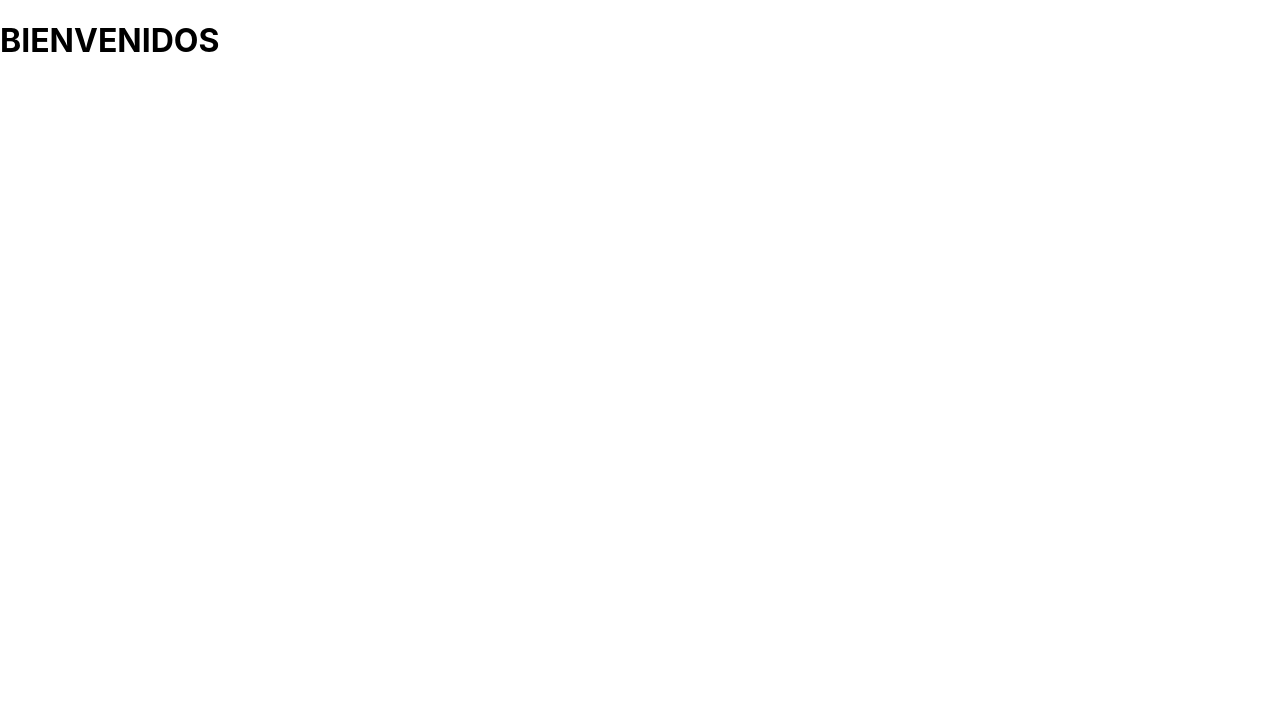
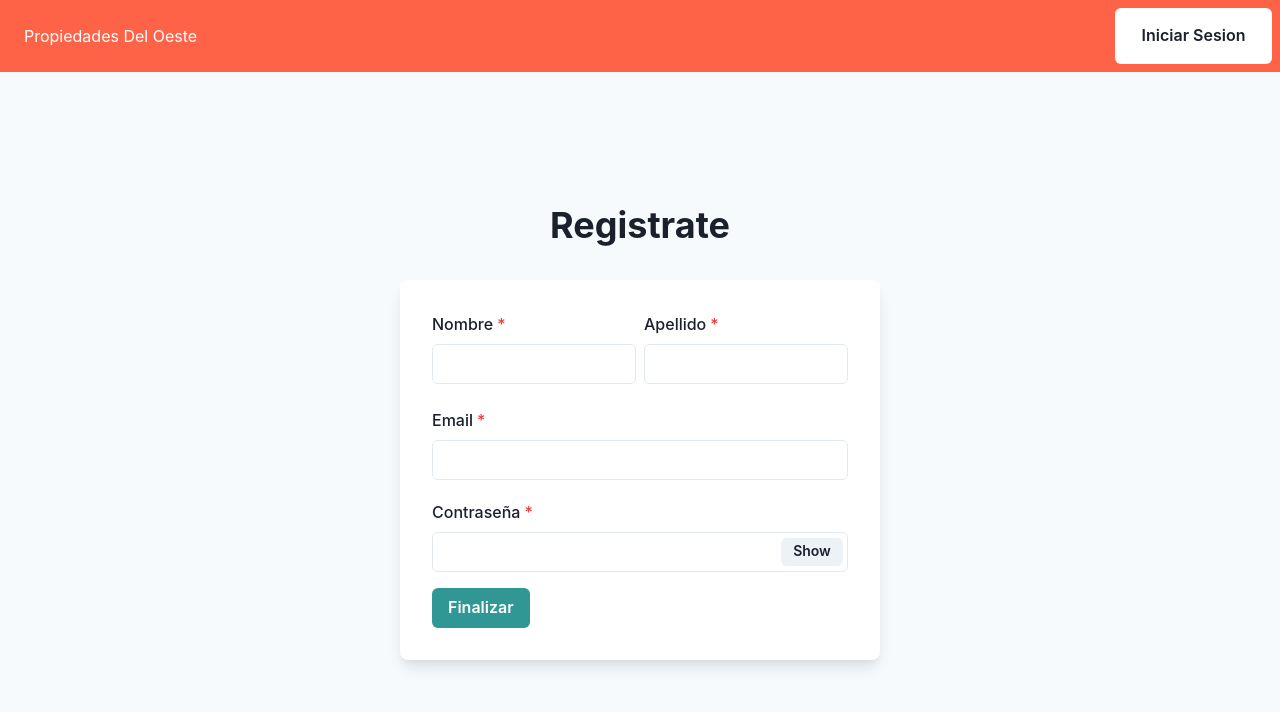
Before and after one commit to Alvaro-Ezequiel-Zalbaveascoba/props_del_oeste, a React (Create React App) app: page /register in a window 1280 px wide. Before the commit this address had no page. Shown: the top 712 px of the page. Built offline with nearby package versions, Linux system fonts and the light colour scheme.

Commit message:
vista de navbar,login y register basica

```diff
--- a/package.json
+++ b/package.json
@@ -3,6 +3,10 @@
   "version": "0.1.0",
   "private": true,
   "dependencies": {
+    "@chakra-ui/icons": "^1.1.7",
+    "@chakra-ui/react": "^1.8.7",
+    "@emotion/react": "^11.8.2",
+    "@emotion/styled": "^11.8.1",
     "@testing-library/jest-dom": "^5.16.2",
     "@testing-library/react": "^12.1.4",
     "@testing-library/user-event": "^13.5.0",
@@ -12,6 +16,7 @@
     "cors": "^2.8.5",
     "express": "^4.17.3",
     "express-session": "^1.17.2",
+    "framer-motion": "^6.2.8",
     "morgan": "^1.10.0",
     "passport": "^0.5.2",
     "passport-local": "^1.0.0",
--- a/src/App.js
+++ /dev/null
@@ -1,15 +0,0 @@
-import React from 'react';
-import './App.css';
-import { Routes, Route, Navigate } from "react-router-dom";
-function App() {
-  return (
-    <div>
-      <h1>BIENVENIDOS</h1>
-      <Routes>
-        <Route path="/prueba" element={<h2>prueba</h2>}/>
-      </Routes>
-      </div>
-  );
-}
-
-export default App;
--- /dev/null
+++ b/src/App.jsx
@@ -0,0 +1,22 @@
+import React from "react";
+import "./App.css";
+import { Routes, Route, Navigate } from "react-router-dom";
+import NavBar from "./components/NavBar";
+import Login from "./components/Login";
+import Register from "./components/Register";
+function App() {
+  return (
+    <div>
+      <NavBar />
+
+      <Routes>
+        <Route path="/login" element={<Login />} />
+        <Route path="/register" element={<Register />} />
+
+      </Routes>
+
+    </div>
+  );
+}
+
+export default App;
--- /dev/null
+++ b/src/assets/theme/chakra.jsx
@@ -0,0 +1,14 @@
+import { extendTheme } from "@chakra-ui/react";
+
+// 2. Extend the theme to include custom colors, fonts, etc
+const colors = {
+  brand: {
+    white: "#FFFFFF",
+    900: "#1a365d",
+    800: "#153e75",
+    700: "#2a69ac",
+
+  },
+};
+
+export const theme = extendTheme({ colors });
--- /dev/null
+++ b/src/components/Login.jsx
@@ -0,0 +1,74 @@
+import React from "react";
+import {
+  FormControl,
+  FormLabel,
+  Input,
+  useColorModeValue,
+  InputGroup,
+  InputRightElement,
+  Button,
+  Stack,
+  Box,
+  Heading,
+  Flex,
+} from "@chakra-ui/react";
+
+export default function Login() {
+  const [show, setShow] = React.useState(false)
+  const handleClick = () => setShow(!show)
+  return (
+    <Flex
+            minH={'80vh'}
+            align={'center'}
+            justify={'center'}
+            bgImage="url(https://d232ndqmwsmedi.cloudfront.net/8661/211215273.jpg)"
+            bg={useColorModeValue('gray.50', 'gray.800')}>
+            <Stack spacing={8} mx={'auto'} maxW={'lg'} py={12} px={4}>
+                <Stack align={'center'}>
+                    <Heading fontSize={'4xl'} textAlign={'center'}>
+                       Ingresar
+                    </Heading>
+                </Stack>
+                <Box
+                    rounded={'lg'}
+                    bg={useColorModeValue('white', 'gray.700')}
+                    boxShadow={'lg'}
+                    p={8}w={"70Vh"}>
+
+                    <Stack spacing={4}></Stack>
+
+
+                    <FormControl id="email" isRequired>
+                        <FormLabel htmlFor="email">Email</FormLabel>
+                        <Input id="email" type="email" />
+                    </FormControl>
+                    <FormControl id="password" isRequired>
+                        <FormLabel htmlFor="password" pt={5}>Contraseña</FormLabel>
+                        <InputGroup >
+                            <Input
+                                id="id"
+                                type={show ? 'text' : 'password'}
+
+
+                            />
+                            <InputRightElement width='4.5rem'>
+                                <Button h='1.75rem' size='sm' onClick={handleClick}>
+                                    {show ? 'Hide' : 'Show'}
+                                </Button>
+                            </InputRightElement>
+                        </InputGroup>
+                    </FormControl>
+
+                    <Button
+                        mt={4}
+                        colorScheme='teal'
+                        type='submit'
+                    >
+                        Inicio
+                    </Button>
+
+                </Box>
+            </Stack>
+        </Flex>
+  );
+}
--- /dev/null
+++ b/src/components/NavBar.jsx
@@ -0,0 +1,18 @@
+import { Link as ReachLink } from "react-router-dom";
+import { Box, Button, Flex, Link } from "@chakra-ui/react";
+import React from "react";
+
+export default function NavBar() {
+  return (
+    <Flex bg="tomato" p={2}>
+      <Box w="90%" p={4} color="white">
+        <h1> Propiedades Del Oeste </h1>
+      </Box>
+      <Button bg="brand.white" p={7}>
+        <Link as={ReachLink} to="/login">
+          Iniciar Sesion
+        </Link>
+      </Button>
+    </Flex>
+  );
+}
--- /dev/null
+++ b/src/components/Register.jsx
@@ -0,0 +1,86 @@
+import React from "react";
+import {
+    FormControl,
+    FormLabel,
+    Input,
+    InputGroup,
+    InputRightElement,
+    useColorModeValue,
+    Button,
+    HStack,
+    Box,
+    Stack,
+    Flex,
+    Heading,
+} from "@chakra-ui/react";
+
+export default function Register() {
+    const [show, setShow] = React.useState(false)
+    const handleClick = () => setShow(!show)
+    return (
+        <Flex
+            minH={'90vh'}
+            align={'center'}
+            justify={'center'}
+            bg={useColorModeValue('gray.50', 'gray.800')}>
+            <Stack spacing={8} mx={'auto'} maxW={'lg'} py={10} px={4}>
+                <Stack align={'center'}>
+                    <Heading fontSize={'4xl'} textAlign={'center'}>
+                       Registrate
+                    </Heading>
+                </Stack>
+                <Box
+                    rounded={'lg'}
+                    bg={useColorModeValue('white', 'gray.700')}
+                    boxShadow={'lg'}
+                    p={8}>
+                    <Stack spacing={4}></Stack>
+                    <HStack>
+                        <Box>
+                            <FormControl id="name" isRequired>
+                                <FormLabel>Nombre</FormLabel>
+                                <Input type="text" />
+                            </FormControl>
+                        </Box>
+                        <Box>
+                            <FormControl id="lastName" isRequired>
+                                <FormLabel>Apellido</FormLabel>
+                                <Input type="text" />
+                            </FormControl>
+                        </Box>
+                    </HStack>
+                    <br />
+                    <FormControl id="email" isRequired>
+                        <FormLabel htmlFor="email">Email</FormLabel>
+                        <Input id="email" type="email" />
+                    </FormControl>
+                    <FormControl id="password" isRequired>
+                        <FormLabel htmlFor="password" pt={5}>Contraseña</FormLabel>
+                        <InputGroup >
+                            <Input
+                                id="id"
+                                type={show ? 'text' : 'password'}
+
+
+                            />
+                            <InputRightElement width='4.5rem'>
+                                <Button h='1.75rem' size='sm' onClick={handleClick}>
+                                    {show ? 'Hide' : 'Show'}
+                                </Button>
+                            </InputRightElement>
+                        </InputGroup>
+                    </FormControl>
+
+                    <Button
+                        mt={4}
+                        colorScheme='teal'
+                        type='submit'
+                    >
+                        Finalizar
+                    </Button>
+
+                </Box>
+            </Stack>
+        </Flex>
+    );
+}
--- a/src/index.js
+++ b/src/index.jsx
@@ -4,12 +4,18 @@ import "./index.css";
 import App from "./App";
 import reportWebVitals from "./reportWebVitals";
 import { BrowserRouter } from "react-router-dom";
+import { ChakraProvider } from "@chakra-ui/react";
+import { theme } from "./assets/theme/chakra";
+
 ReactDOM.render(
   <React.StrictMode>
-    <BrowserRouter>
-      <App />
-    </BrowserRouter>
+    <ChakraProvider theme={theme}>
+      <BrowserRouter>
+        <App />
+      </BrowserRouter>
+    </ChakraProvider>
   </React.StrictMode>,
+
   document.getElementById("root")
 );
 
```
Also changed, not shown: src/img/211215273.jpg (added), 1 other file (tests, documents, lock files or other folders).
